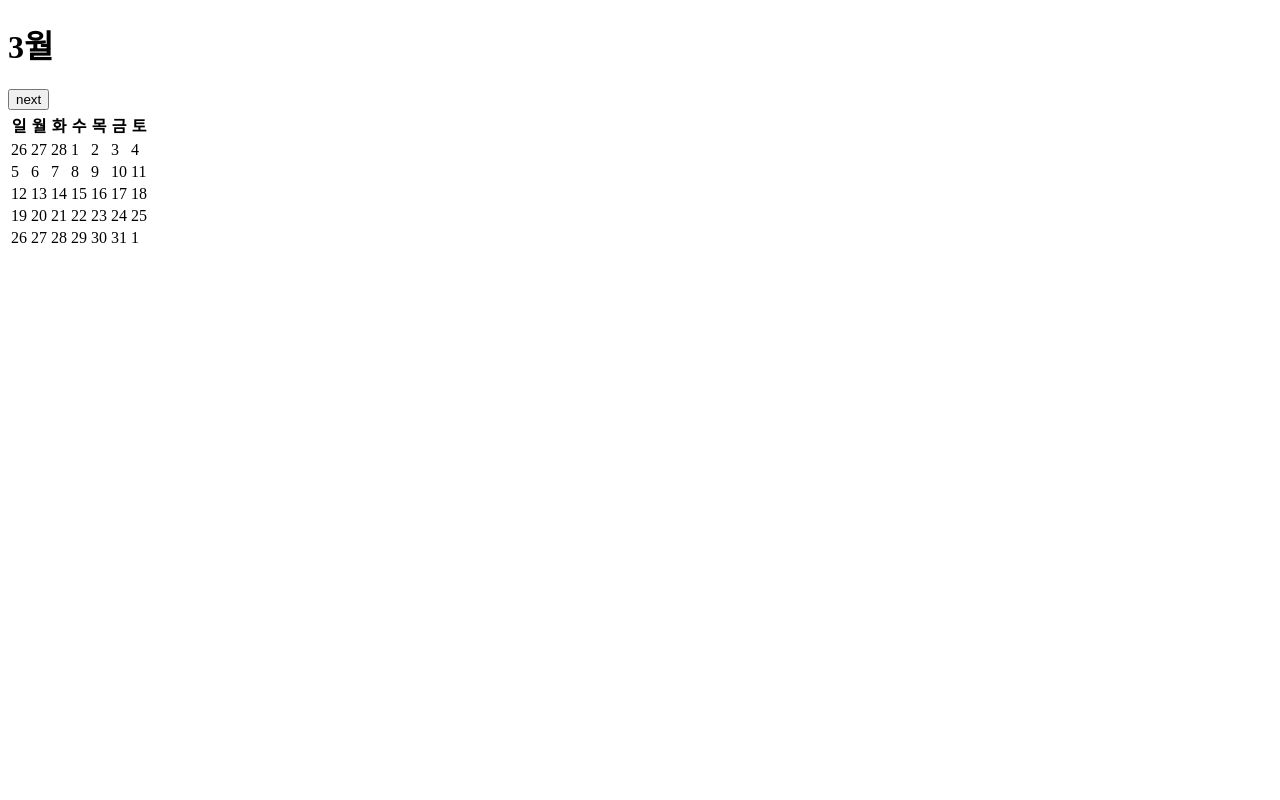
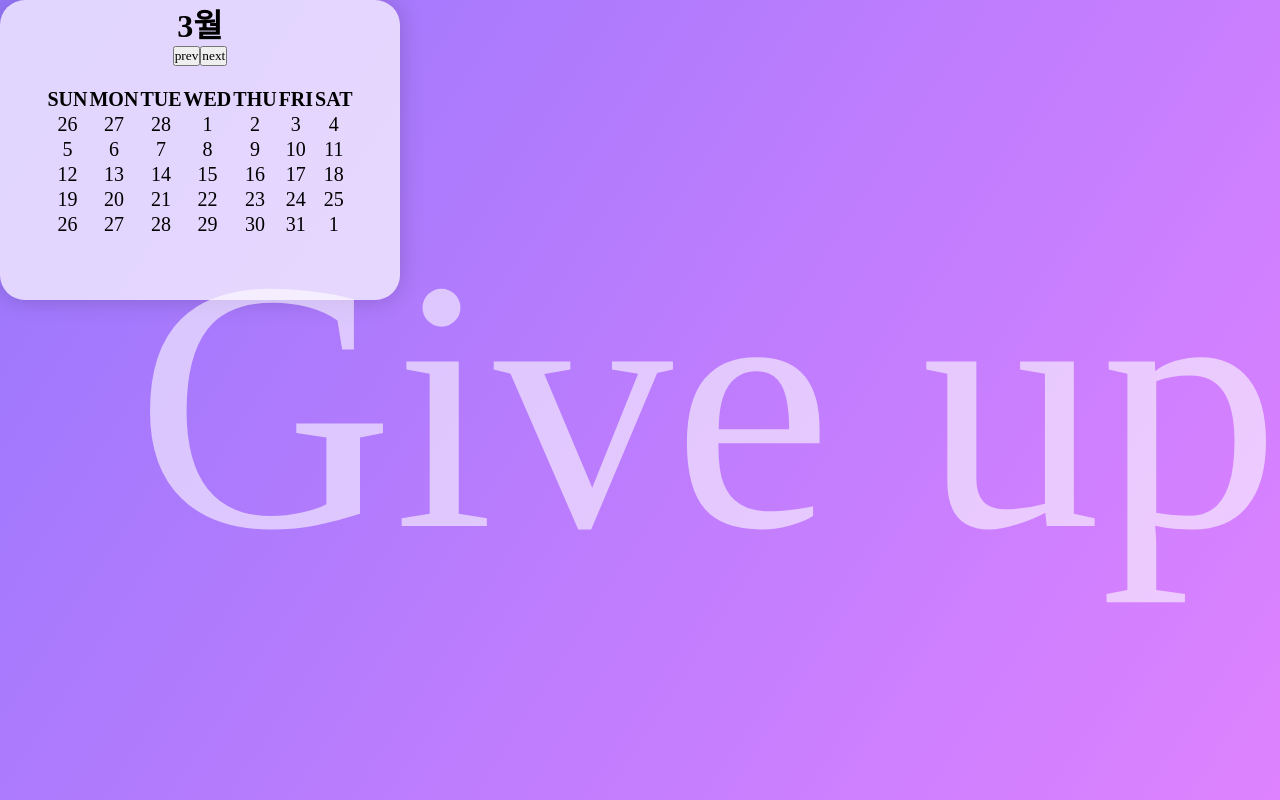
Before and after one commit to apple9710/react_make, a React (Create React App) app: page / in a window 1280 px wide. Built offline with nearby package versions, Linux system fonts and the light colour scheme; a web font is replaced by a local one.

Commit message:
스타일 조금추가

```diff
--- a/src/App.js
+++ b/src/App.js
@@ -1,4 +1,5 @@
-import Calendar from "./componants/Calendar.js"
+import Calendar from "./componants/Calendar.js";
+import styles from "./style.module.css";
 
 function App(){
 
@@ -7,7 +8,7 @@ function App(){
 
 
   return (
-    <div>
+    <div className={styles.wrap}>
       <Calendar />
 
     </div>
--- a/src/componants/Calendar.js
+++ b/src/componants/Calendar.js
@@ -1,12 +1,12 @@
 import {useState} from 'react';
-
+import styles from '../style.module.css'
 
 function Calendar(){
 
 // 달력 데이터
-  let header = ["일","월","화","수","목","금","토"];
+  let header = ["SUN","MON","TUE","WED","THU","FRI","SAT"];
 
-    let now = new Date();
+    let now = new Date(); // 현제 시간
 
     const [plusMonth,setPlusMonth] = useState(0);
 
@@ -15,7 +15,7 @@ function Calendar(){
     let startDate = new Date();// 1주차 시작일
     let endDate = new Date();// 마지막 주차 말일
 
-
+    now.setMonth(now.getMonth() + plusMonth)
     //plusMonth 더해서 월 맞춰주기 monthEnd에는 1개월 더해서 빼고 말일 계산
     monthStart.setMonth(now.getMonth() + plusMonth);
     monthEnd.setMonth(now.getMonth() + 1 + plusMonth);
@@ -42,10 +42,9 @@ function Calendar(){
     //버튼 클릭시 월 이동
     function nextClick(){
       setPlusMonth(plusMonth + 1)
-      console.log(plusMonth)
-      if(plusMonth + now.getMonth() === 11){
-        setPlusMonth(0 - now.getMonth())
-      }
+    }
+    function prevClick(){
+      setPlusMonth(plusMonth - 1)
     }
 
 
@@ -65,26 +64,19 @@ function Calendar(){
       else if (monthEnd.getDate() + monthStart.getDay() <= i && i < oneMonth ){
         arr.push(<td key = {i}>{(i + 1) - (monthStart.getDay() + monthEnd.getDate())}</td>)
       }
-
+      //arr 의 길이가 7 이상이면 row 에 push
       if(arr.length === 7){
         row.push(<tr key={rowIdx}>{arr}</tr>);
         rowIdx++;
         arr = [];
-
       }
-
     }
 
+  return (
+    <div className={styles.calendar}>
 
-
-
-  // 1번부터 시작 끝 전월 익월
-
-
-  return (
-    <div>
-
-      <h1 key={plusMonth + now.getMonth()}>{plusMonth + now.getMonth() + 1 +'월'}</h1>
+      <h1 key={plusMonth + now.getMonth()}>{now.getMonth() + 1 +'월'}</h1>
+      <button onClick={prevClick}>prev</button>
       <button onClick={nextClick}>next</button>
       <table>
         <thead>
--- /dev/null
+++ b/src/style.module.css
@@ -0,0 +1,46 @@
+@font-face {
+  font-family: 'MICEGothic Bold';
+  src: url('https://cdn.jsdelivr.net/gh/projectnoonnu/noonfonts_2206-01@1.0/MICEGothic Bold.woff2') format('woff2');
+  font-weight: 700;
+  font-style: normal;
+}
+
+
+*{padding:0;margin:0;box-sizing: border-box; list-style-type: none;
+  font-family: 'MICEGothic Bold';
+
+}
+
+
+.wrap{
+  width:100vw;
+  height:100vh;
+  background: rgb(152,119,252);
+background: linear-gradient(123deg, rgba(152,119,252,1) 0%, rgba(222,130,255,1) 100%);
+position:relative;
+}
+.wrap:before{
+  content:"Give up";
+  position:absolute;
+  top:25%;
+  right:0;
+
+  color:#ffffff94;
+  font-size:28vw;
+  font-weight:500;
+  text-align: right;
+
+}
+.calendar{
+  background-color:#ffffffb2;
+  text-align: center;
+  width:400px;
+  height:300px;
+  border-radius: 25px;
+
+  box-shadow:0 0 25px rgba(0, 0, 0, 0.185)
+}
+.calendar table {
+  margin:20px auto;
+  font-size:20px;
+}
```
Also changed, not shown: package.json (+7 -3 lines), src/Main.module.css (deleted, +0 -8 lines), 2 other files (tests, documents, lock files or other folders).
